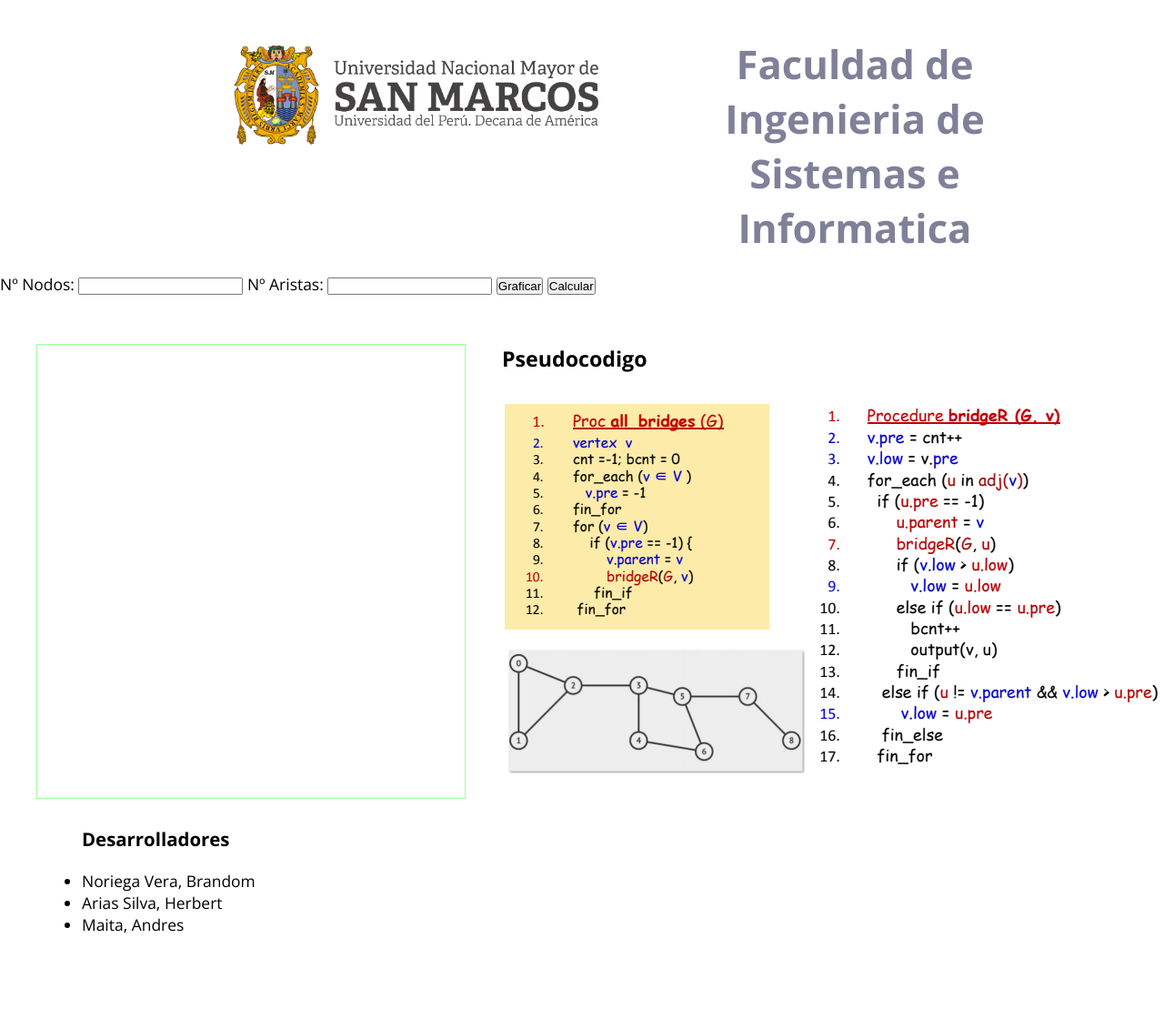
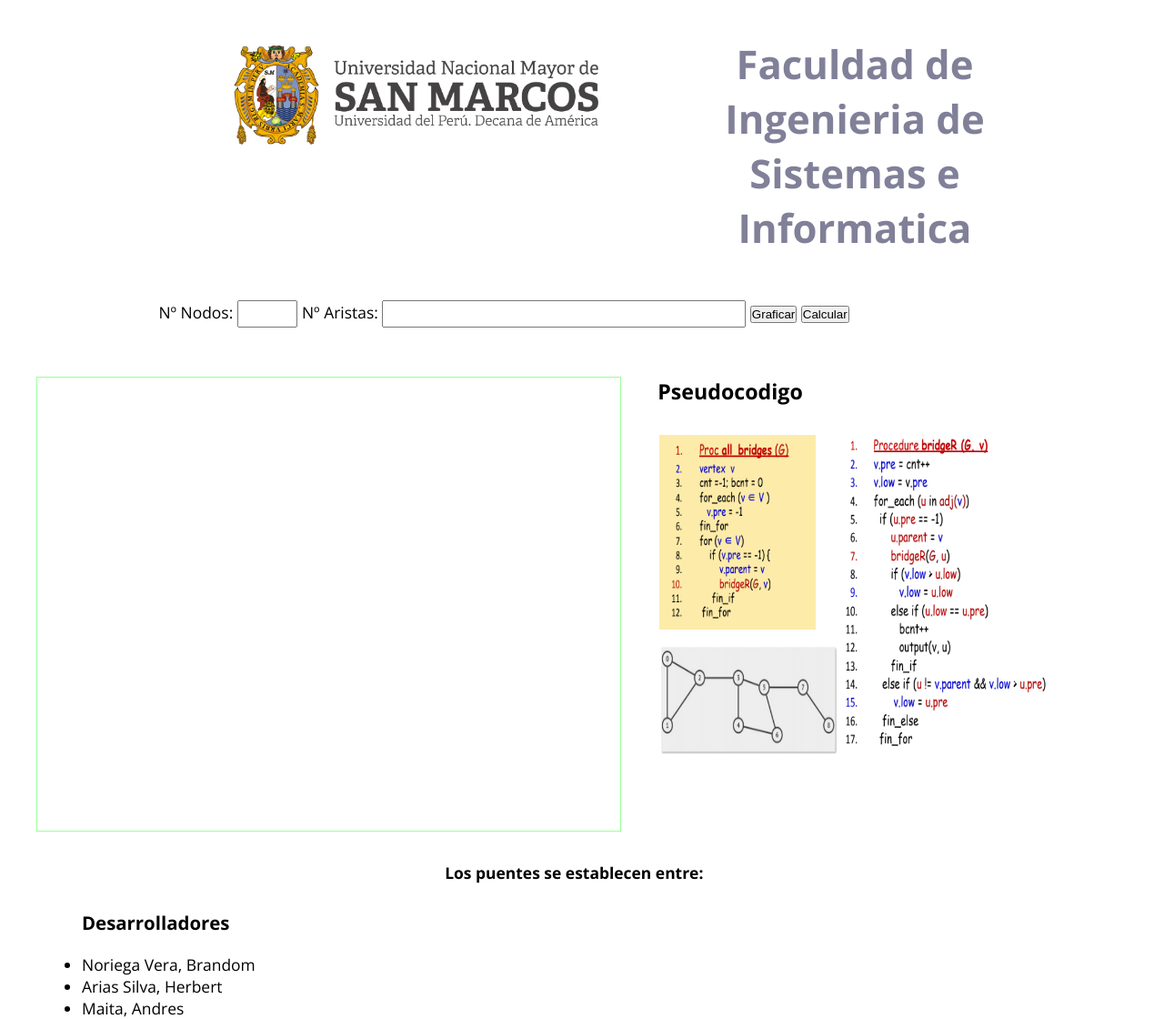
Before and after one commit to hbars512/ED_proyecto_final, a Flask app: page /bridges in a window 1280 px wide. Shown: the whole page at 91% size. Before the commit the page ends 1026 px from the top, so only its background shows below. Run offline with Flask 2, Linux system fonts and the light colour scheme; some libraries are stand-ins or nearby versions.

Commit message:
fea: bridges avances

```diff
--- a/app/routes.py
+++ b/app/routes.py
@@ -11,16 +11,18 @@
 
 @app.route('/bridges', methods=['GET', 'POST'])
 def bridges():
+    grafo1 = None
     if request.method == 'POST':
         nodos = int(request.form['num_nodos'])
-        bridges = request.form['num_nodos']
+        aristas = request.form['num_aristas']
 
-    grafo1 = GraphBridge(5)
-    grafo1.addEdge(1, 0)
-    grafo1.addEdge(0, 2)
-    grafo1.addEdge(2, 1)
-    grafo1.addEdge(0, 3)
-    grafo1.addEdge(3, 4)
-    grafo1.bridge()
+        grafo1 = GraphBridge(nodos)
+        for arista in aristas.split(', '):
+            nodos = []
+            for nodo in arista.split('-'):
+                nodos.append(int(nodo))
+            grafo1.addEdge(nodos[0], nodos[1])
+
+        grafo1.bridge()
 
     return render_template('bridge.html', title='Proyecto ED', grafo=grafo1)
--- a/app/static/css/estilos.css
+++ b/app/static/css/estilos.css
@@ -163,3 +163,32 @@
 	text-align: inherit;
 	margin-top: 20px;
 }
+
+/*CICLO*/
+#pseudocodigo img {
+	width: 100%;
+	height: 70%;
+}
+
+/*FORMULARIO*/
+#formulario1 {
+	margin: 30px 10em 0;
+}
+
+#formulario1 #formulario2 form {
+	font-size: 15px;
+}
+
+#numeroNodos {
+	width: 5em;
+	height: 30px;
+}
+
+#numeroAristas {
+	width: 30em;
+	height: 30px;
+}
+
+.results p {
+  text-align: center;
+}
--- a/app/templates/bridge.html
+++ b/app/templates/bridge.html
@@ -123,8 +123,11 @@
                 <img src="{{ url_for('static', filename='images/bridges.png') }}" alt="Bridges">
             </div>
         </div>
-        <div id="resultadosw">
-
+        <div id="resultadosw" class="results">
+            <p><b>Los puentes se establecen entre:</b></p>
+            {% for puente in grafo.puentes %}
+            <p><b>{{ puente['u'] }}</b> - <b>{{ puente['v'] }}</b></p>
+            {% endfor %}
         </div>
     </main>
 
```
Also changed, not shown: app/templates/p.html (deleted, +0 -30 lines).
